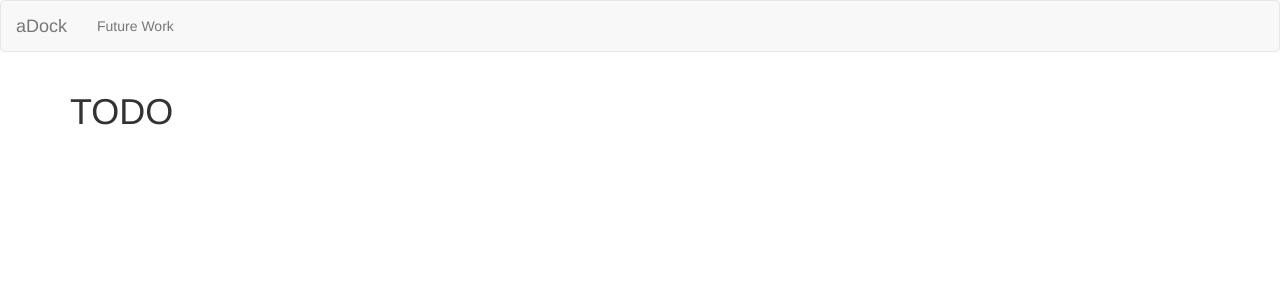
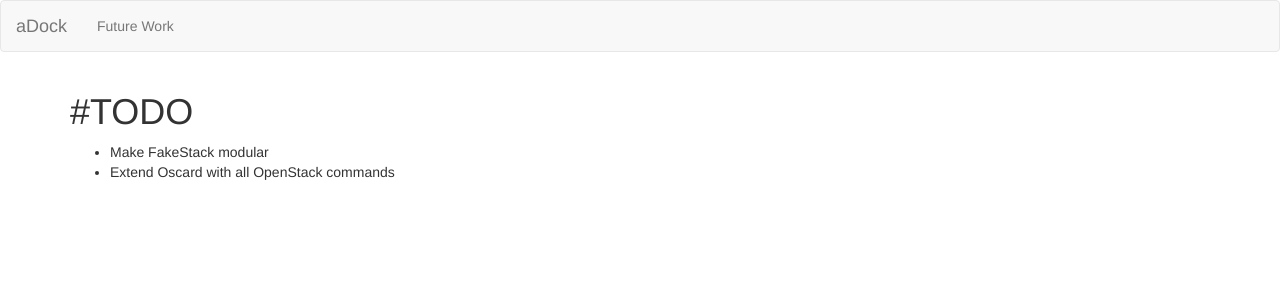
Before and after one commit to affear/adock, a Jekyll site: the page built from todo/index.html, in a window 1280 px wide. Shown: the top 300 px of the page. Built offline with Jekyll 4.4.1, drawn with Linux system fonts in a browser that asks for light colours; nearby versions of some CDN libraries.

Commit message:
todolist draft

```diff
--- a/todo/index.html
+++ b/todo/index.html
@@ -2,4 +2,9 @@
 layout: default
 title: TODO
 ---
-<h1>TODO</h1>
+<h1>#TODO</h1>
+
+<ul>
+	<li>Make FakeStack modular</li>
+	<li>Extend Oscard with all OpenStack commands</li>
+</ul>
```
